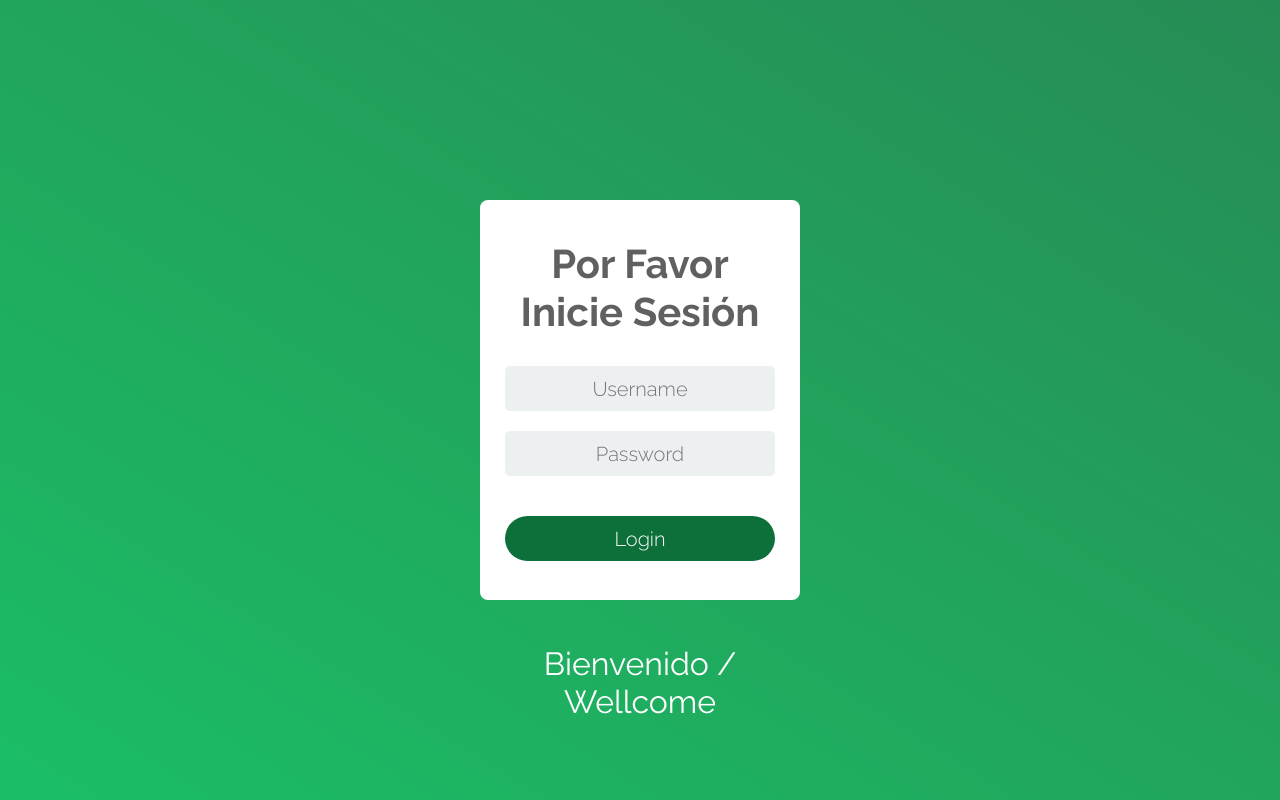
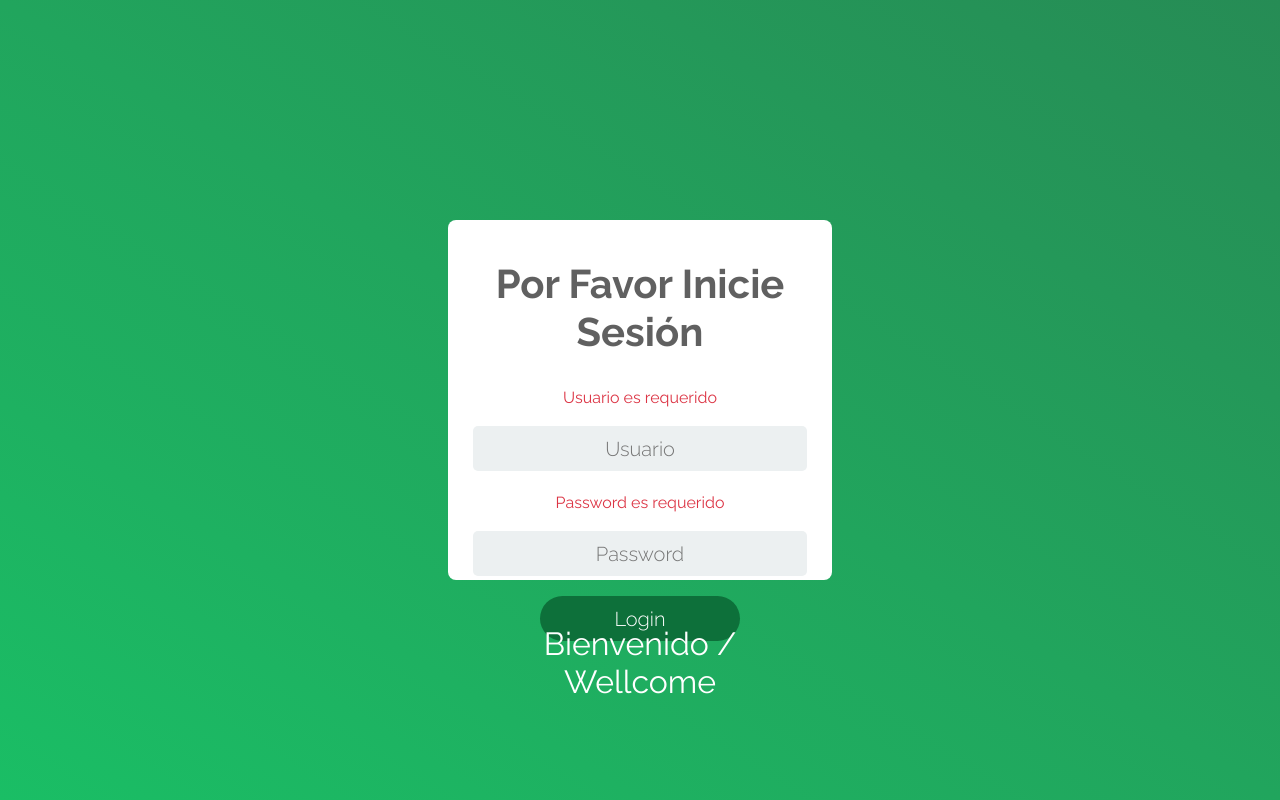
Before and after one commit to Gerguevara/bp-prueba-frontend, an Angular app: page /login in a window 1280 px wide. Built offline with nearby package versions, Linux system fonts and the light colour scheme.

Commit message:
basic appeareande done

```diff
--- a/src/app/login/login.component.html
+++ b/src/app/login/login.component.html
@@ -4,14 +4,16 @@
       <form action="">
         <h1>Por Favor Inicie Sesión</h1>
         <div>
-          <input type="text" class="user" placeholder="Username" />
-          <!-- <p class="text-center text-danger error">Este campo es requerido</p> -->
+          <p class="text-center text-danger error">Usuario es requerido</p>
+          <input type="text" class="user" placeholder="Usuario" />
         </div>
         <div>
+          <p class="text-center text-danger error">Password es requerido</p>
           <input type="password" class="pass" placeholder="Password" />
-          <!-- <p class="text-center text-danger error">Este campo es requerido</p> -->
         </div>
-        <button class="login bg-main">Login</button>
+        <div class="d-flex justify-content-center">
+          <button class="login  btn bg-main">Login</button>
+        </div>
       </form>
     </div>
     <h2 class="mb-2"> Bienvenido / Wellcome </h2>
--- a/src/app/login/login.component.scss
+++ b/src/app/login/login.component.scss
@@ -3,9 +3,9 @@
 $main : #0D703A;
 $secondary: #00A349;
 $gradient : linear-gradient(to right top, #1abe65, #1eb161, #21a55d, #249859, #268c55);
+
 .wrapper{
   box-sizing: border-box;
-  font-family: 'Raleway', sans-serif;
   width: 100%;
   height: 100%;
   display: flex;
@@ -17,7 +17,7 @@ $gradient : linear-gradient(to right top, #1abe65, #1eb161, #21a55d, #249859, #2
 .cont{
   position: relative;
   width: 25%;
-  height: 400px;
+  height: 45%;
   padding: 10px 25px;
   background: #fff;
   border-radius: 8px;
@@ -36,6 +36,8 @@ h1{
   font-size: 40px;
   margin: 30px auto;
 }
+h2{ color: #fff;
+   margin-top: 25px; }
 
 .user, .pass, .login{
   width: 100%;
@@ -52,28 +54,25 @@ h1{
 .login{
   color: #fff;
   cursor: pointer;
-  margin-top: 20px;
+  margin-top: auto;
   background: $main;
   transition: background 0.4s ease;
   border-radius: 26px;
+  :hover{ background: $secondary; }
 }
 
-.login:hover{ background: $secondary; }
 
 @media only screen and (min-width : 280px) {
-  .cont{ width: 90% }
+  .cont{ width: 90%;  height: 70%; }
+  .btn{  width: 100%; }
 }
 
 @media only screen and (min-width : 480px) {
-  .cont{ width: 60% }
+  .cont{ width: 60%; height: 65%;  }
+  .btn{  width: 80%; }
 }
 
 @media only screen and (min-width : 768px) {
-  .cont{ width: 30% }
+  .cont{ width: 30%;  height: 45% }
+  .btn{  width: 60%; }
 }
-
-@media only screen and (min-width : 992px) {
-  .cont{ width: 25% }
-}
-
-h2{ color: #fff; margin-top: 25px; }
```
